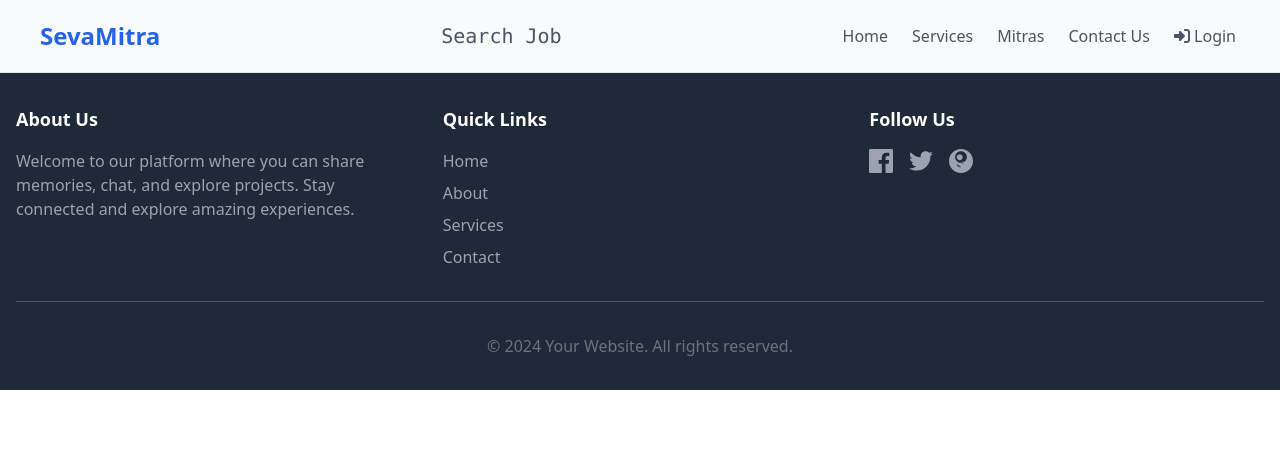
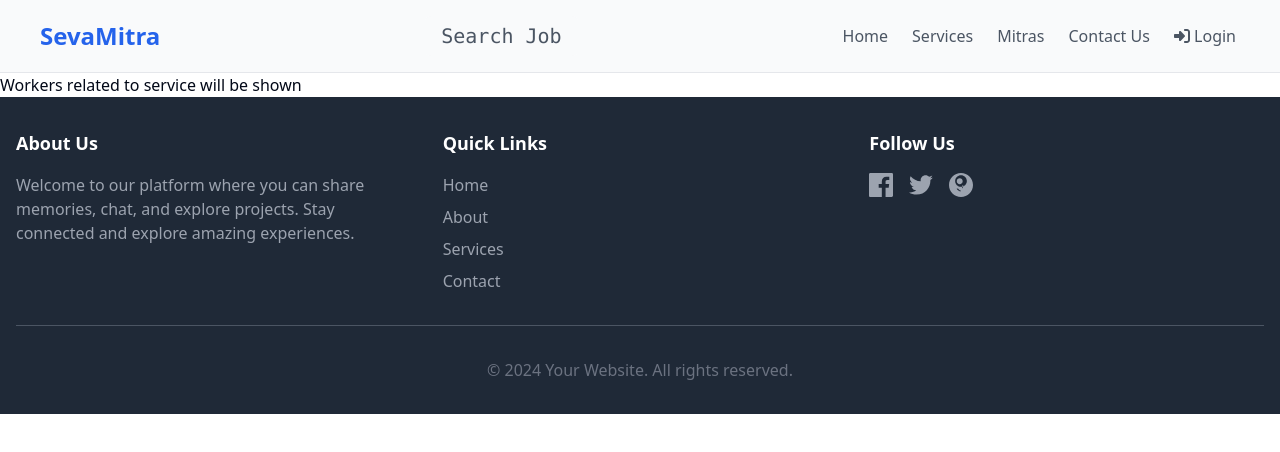
Before and after one commit to AjinkyaMuley/CareConnect, a React (Vite) app in the folder client/: page /service/maid in a window 1280 px wide. Shown: the top 452 px of the page. Built offline with nearby package versions, Linux system fonts and the light colour scheme.

Commit message:
Created structure for particular service page

```diff
--- a/client/src/App.jsx
+++ b/client/src/App.jsx
@@ -8,6 +8,7 @@ import Home from './pageComponents/Home'
 import LoginPage from './pageComponents/CustomerLogin'
 import AllServices from './pageComponents/AllServices'
 import WorkersList from './pageComponents/WorkersList'
+import ServicePage from './pageComponents/ServicePage'
 
 const App = () => {
   return (
@@ -19,6 +20,7 @@ const App = () => {
         <Route path='/login' element={<LoginPage />}/>
         <Route path='/services' element={<AllServices />}/>
         <Route path='/workersList' element={<WorkersList />}/>
+        <Route path='/service/maid' element={<ServicePage />}/>
       </Routes>
       <Footer />
     </div>
--- a/client/src/pageComponents/AllServices.jsx
+++ b/client/src/pageComponents/AllServices.jsx
@@ -2,6 +2,8 @@ import React from 'react';
 import { Card, CardContent, CardHeader } from '@/components/ui/card';
 import { Star } from 'lucide-react';
 import WhyChooseUs from './WhyChooseUs';
+import { Link } from 'react-router-dom';
+import { Button } from '@/components/ui/button';
 
 const services = [
   { name: 'Maid', rating: 4.3, image: '/api/placeholder/400/300' },
@@ -27,9 +29,11 @@ const ServiceCard = ({ name, rating, image }) => (
       </div>
     </div>
     <CardContent className="p-4">
-      <button className="w-full bg-yellow-400 text-black font-bold py-2 px-4 rounded hover:bg-yellow-500 transition duration-300">
-        Book Now
-      </button>
+      <Link to={'/service/maid'}>
+        <Button className="w-full bg-yellow-400 text-black font-bold py-2 px-4 rounded hover:bg-yellow-500 transition duration-300">
+          Book Now
+        </Button>
+      </Link>
     </CardContent>
   </Card>
 );
--- /dev/null
+++ b/client/src/pageComponents/ServicePage.jsx
@@ -0,0 +1,11 @@
+import React from 'react'
+
+const ServicePage = () => {
+  return (
+    <div>
+      Workers related to service will be shown
+    </div>
+  )
+}
+
+export default ServicePage
```
